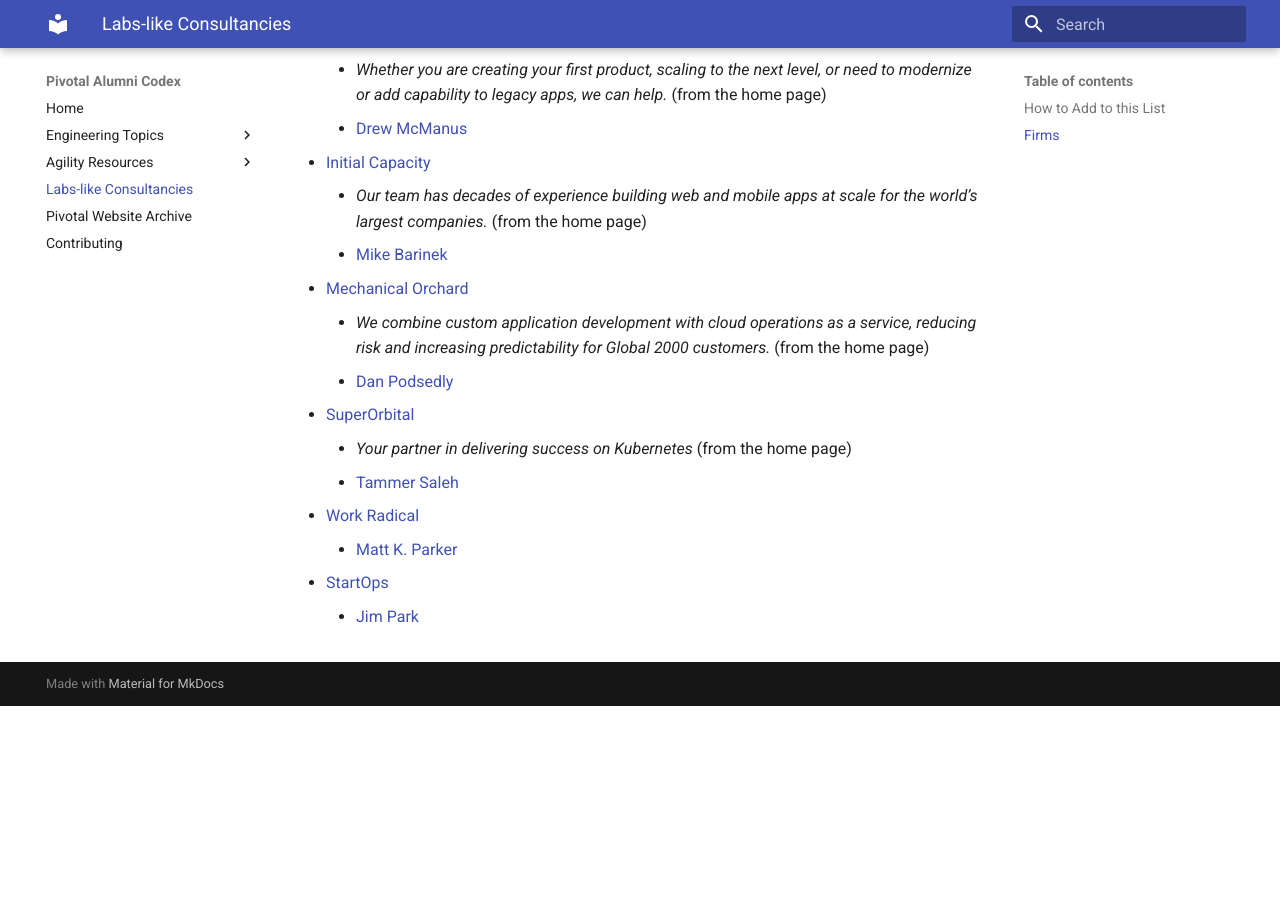
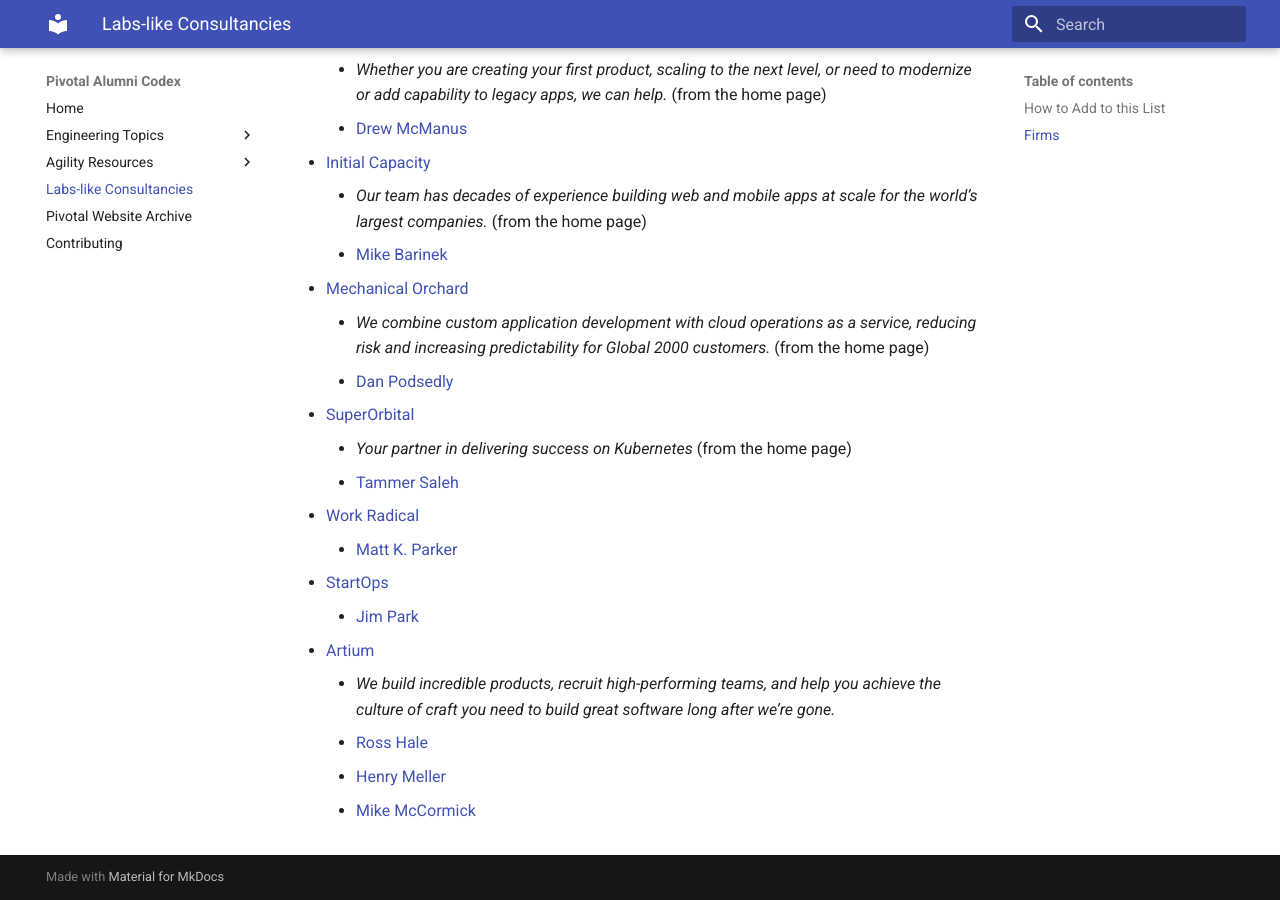
Before and after one commit to alumni-codex/alumni-codex.github.io, an MkDocs documentation site: the page built from docs/consultancies.md, in a window 1280 px wide and 900 px high, scrolled down 621 px. Built offline with MkDocs 1.6.1 and Material for MkDocs 9.7.7, drawn with Linux system fonts in a browser that asks for light colours; before the commit the page ends 1327 px from its top, so only the background shows below that.

Commit message:
Adds Artium to the list of consultancies

```diff
--- a/docs/consultancies.md
+++ b/docs/consultancies.md
@@ -33,3 +33,8 @@
     - [Matt K. Parker](https://mattkparker.com)
 - [StartOps](https://startops.us)
     - [Jim Park](https://www.linkedin.com/in/jim80net/)
+- [Artium](https://thisisartium.com)
+    - _We build incredible products, recruit high-performing teams, and help you achieve the culture of craft you need to build great software long after we’re gone._
+    - [Ross Hale](https://www.linkedin.com/in/rosshale/)
+    - [Henry Meller](https://www.linkedin.com/in/henrymeller/)
+    - [Mike McCormick](https://www.linkedin.com/in/get-to-know-mike/)
```
